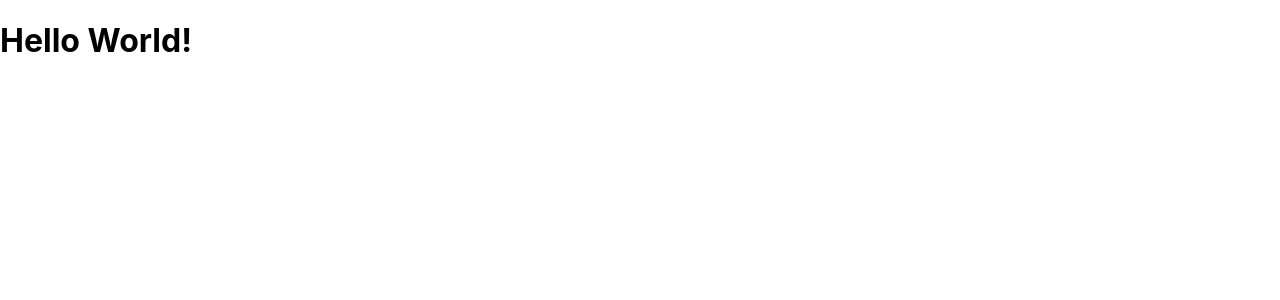
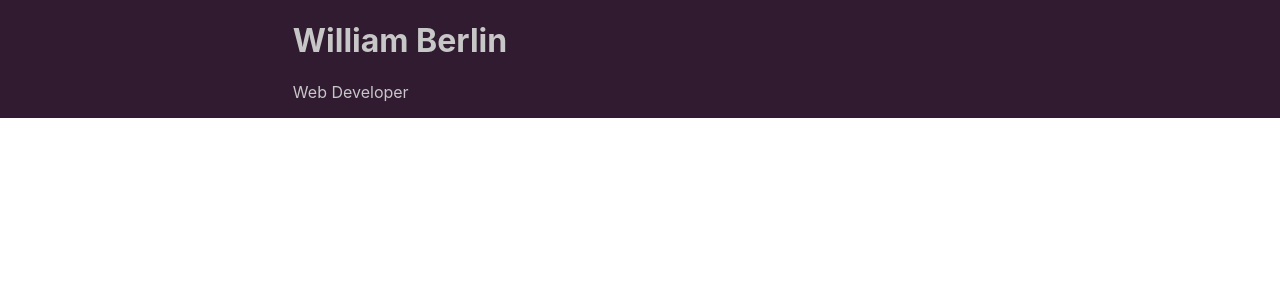
Before and after one commit to WilliamBerlin76/PersonalPortfolio, a React (Create React App) app: page / in a window 1280 px wide. Shown: the top 300 px of the page. Built offline with nearby package versions, Linux system fonts and the light colour scheme; no server answers.

Commit message:
some header info displayed, beginning styling

```diff
--- a/src/Components/header.js
+++ b/src/Components/header.js
@@ -1 +1,23 @@
 import React from 'react';
+import styled from 'styled-components';
+
+const HeaderWrapper = styled.div`
+    color: rgb(199, 199, 199);
+    display: flex;
+    flex-wrap: wrap;
+    justify-content: center;
+    max-width: 800px;
+`;
+const HeaderLayout = props => {
+    return(
+        <HeaderWrapper key = {props.id}>
+            <img src={props.imgUrl}></img>
+            <div>
+                <h1>William Berlin</h1>
+                <p>Web Developer</p>
+            </div>
+        </HeaderWrapper>
+    );
+};
+
+export default HeaderLayout;
--- a/src/Components/headerPic.js
+++ b/src/Components/headerPic.js
@@ -1,7 +1,7 @@
 import React, { useState, useEffect} from 'react';
 import styled from "styled-components";
 import axios from 'axios';
-
+import HeaderLayout from './header'
 export default function ProfilePic() {
     const [photo, setPhoto] = useState([]);
 
@@ -11,14 +11,19 @@ export default function ProfilePic() {
         .then(response => {
             const pic = response.data.avatar_url
             console.log(pic);
+            setPhoto(pic)
         })
         .catch(error => {
             console.log(`No picture for you`, error);
         })
     }, []);
 
-
+const HeaderContainer = styled.header`
+    background: rgb(48, 27, 48);
+`;
     return(
-        <h1>Hello World!</h1>
+        <HeaderContainer>
+            <HeaderLayout key={photo} imgUrl={photo}/>
+        </HeaderContainer>
     )
 };
```
